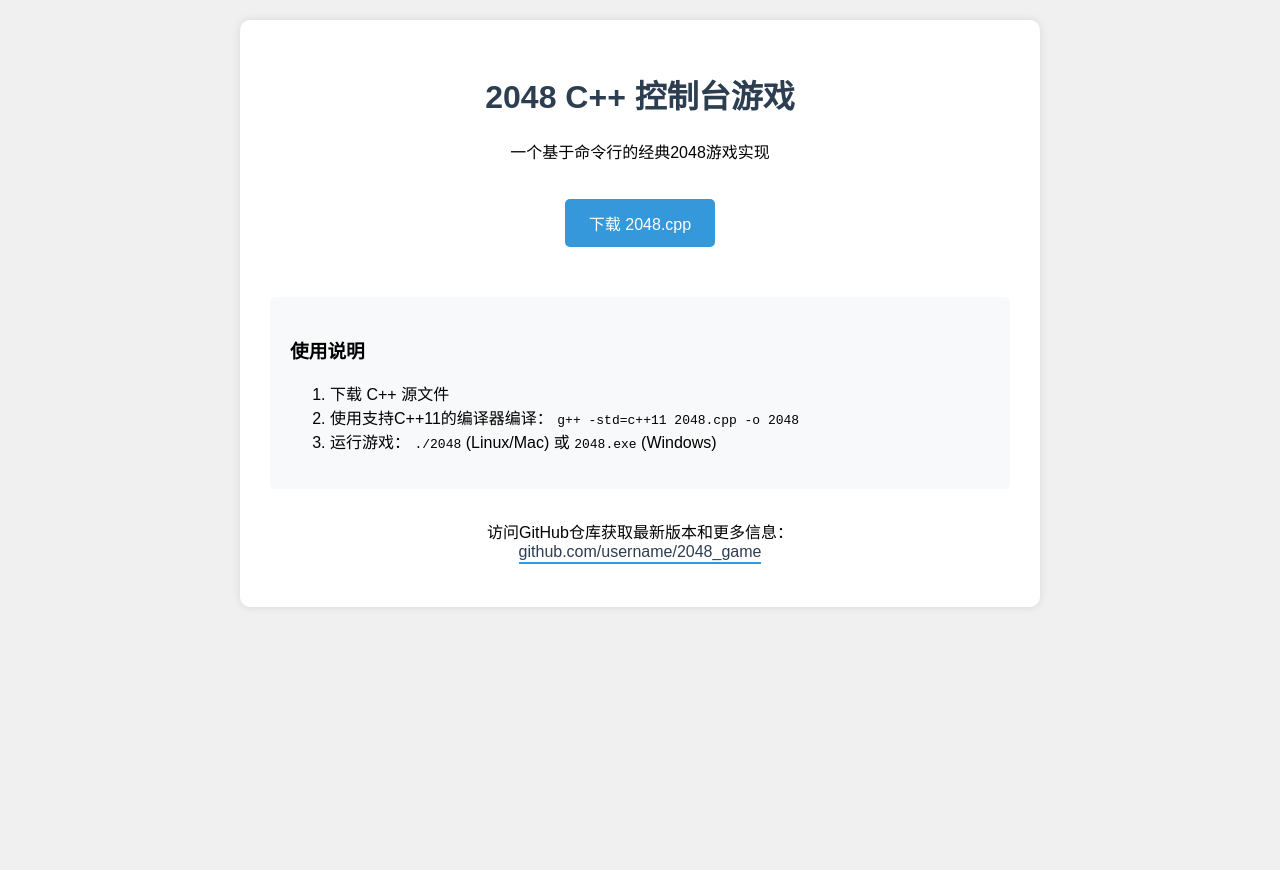
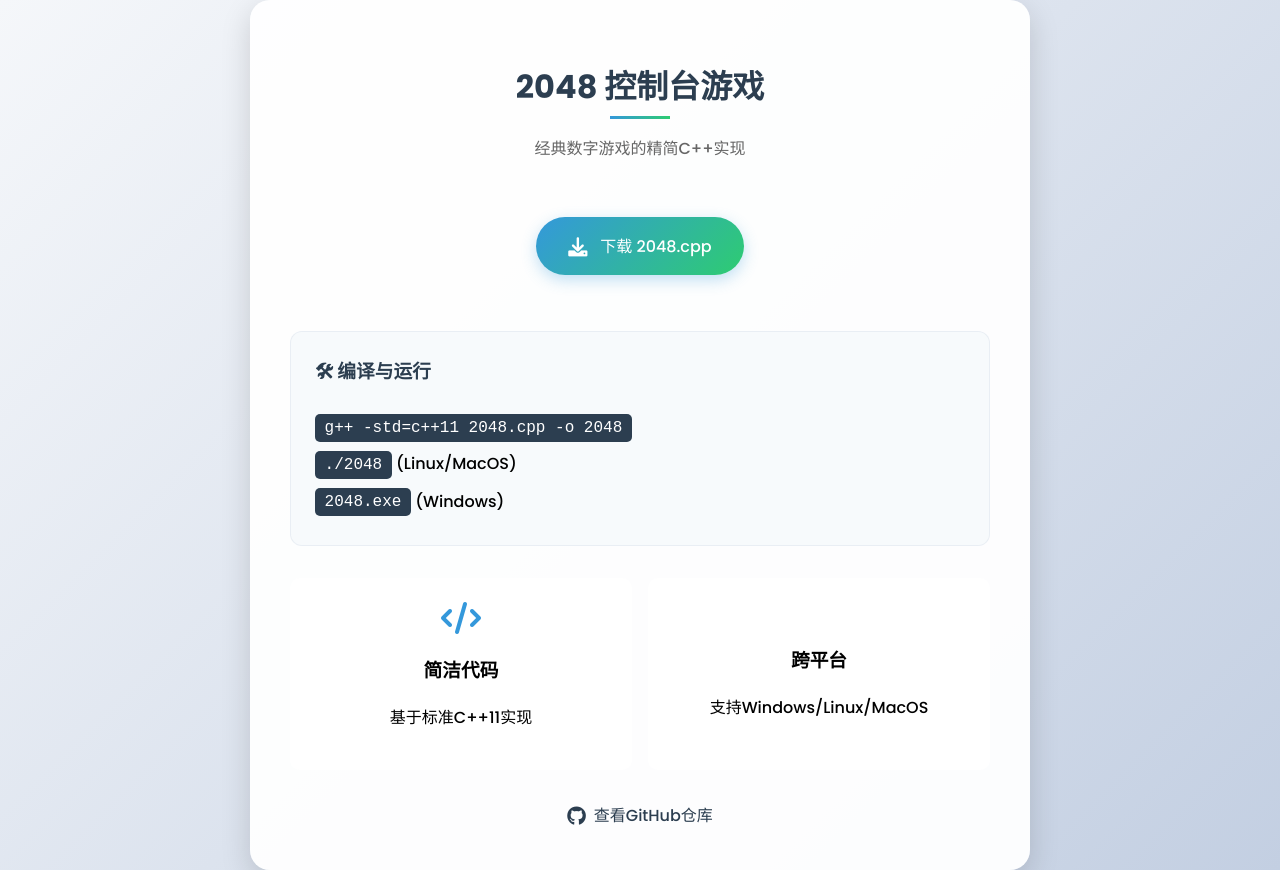
Before and after one commit to Shu-Qi-Hang/2048_game, a plain HTML site: page index.html in a window 1280 px wide. Before the commit the page ends 800 px from the top, so only its background shows below. Drawn offline with Linux system fonts and the light colour scheme.

Commit message:
index.html

```diff
--- a/index.html
+++ b/index.html
@@ -3,81 +3,198 @@
 <head>
     <meta charset="UTF-8">
     <meta name="viewport" content="width=device-width, initial-scale=1.0">
-    <title>2048 Game C++ 下载</title>
+    <title>2048 C++ 控制台游戏 | 舒启航的仓库</title>
+    <link href="https://fonts.googleapis.com/css2?family=Poppins:wght@300;500;700&display=swap" rel="stylesheet">
+    <link rel="stylesheet" href="https://cdnjs.cloudflare.com/ajax/libs/font-awesome/6.0.0/css/all.min.css">
     <style>
+        :root {
+            --primary-color: #2c3e50;
+            --secondary-color: #3498db;
+            --gradient-start: #3498db;
+            --gradient-end: #2ecc71;
+        }
+
         body {
-            font-family: Arial, sans-serif;
-            max-width: 800px;
-            margin: 0 auto;
-            padding: 20px;
-            background-color: #f0f0f0;
+            font-family: 'Poppins', sans-serif;
+            margin: 0;
+            padding: 0;
+            min-height: 100vh;
+            background: linear-gradient(135deg, #f5f7fa 0%, #c3cfe2 100%);
+            display: flex;
+            justify-content: center;
+            align-items: center;
         }
+
         .container {
+            background: rgba(255, 255, 255, 0.95);
+            padding: 2.5rem;
+            border-radius: 20px;
+            box-shadow: 0 10px 30px rgba(0,0,0,0.15);
+            width: 90%;
+            max-width: 700px;
+            transform: translateY(0);
+            animation: fadeInUp 0.8s ease;
+        }
+
+        @keyframes fadeInUp {
+            from {
+                opacity: 0;
+                transform: translateY(20px);
+            }
+            to {
+                opacity: 1;
+                transform: translateY(0);
+            }
+        }
+
+        h1 {
+            color: var(--primary-color);
+            font-weight: 700;
+            margin-bottom: 1rem;
             text-align: center;
-            background-color: white;
-            padding: 30px;
-            border-radius: 10px;
-            box-shadow: 0 0 10px rgba(0,0,0,0.1);
+            position: relative;
+            padding-bottom: 0.5rem;
         }
-        h1 {
-            color: #2c3e50;
+
+        h1::after {
+            content: '';
+            position: absolute;
+            bottom: 0;
+            left: 50%;
+            transform: translateX(-50%);
+            width: 60px;
+            height: 3px;
+            background: linear-gradient(90deg, var(--gradient-start), var(--gradient-end));
         }
+
         .download-btn {
-            display: inline-block;
-            padding: 12px 24px;
-            background-color: #3498db;
+            display: inline-flex;
+            align-items: center;
+            padding: 1rem 2rem;
+            background: linear-gradient(135deg, var(--gradient-start), var(--gradient-end));
             color: white;
             text-decoration: none;
+            border-radius: 50px;
+            margin: 1.5rem 0;
+            transition: all 0.3s ease;
+            box-shadow: 0 5px 15px rgba(52, 152, 219, 0.3);
+        }
+
+        .download-btn:hover {
+            transform: translateY(-3px);
+            box-shadow: 0 8px 25px rgba(52, 152, 219, 0.4);
+        }
+
+        .download-btn i {
+            margin-right: 0.8rem;
+            font-size: 1.2rem;
+        }
+
+        .instructions {
+            background: rgba(247, 250, 252, 0.9);
+            border-radius: 12px;
+            padding: 1.5rem;
+            margin: 2rem 0;
+            border: 1px solid rgba(203, 213, 224, 0.3);
+        }
+
+        code {
+            background: #2c3e50;
+            color: white;
+            padding: 0.3rem 0.6rem;
             border-radius: 5px;
-            margin: 20px;
-            transition: background-color 0.3s;
+            font-family: 'Courier New', monospace;
+            display: inline-block;
+            margin: 0.3rem 0;
         }
-        .download-btn:hover {
-            background-color: #2980b9;
+
+        .github-link {
+            display: inline-flex;
+            align-items: center;
+            color: var(--primary-color);
+            text-decoration: none;
+            transition: color 0.3s ease;
         }
-        .github-link {
-            color: #2c3e50;
-            text-decoration: none;
-            border-bottom: 2px solid #3498db;
-            padding-bottom: 2px;
+
+        .github-link:hover {
+            color: var(--gradient-end);
         }
-        .instructions {
-            text-align: left;
-            margin: 30px 0;
-            padding: 20px;
-            background-color: #f8f9fa;
-            border-radius: 5px;
+
+        .github-link i {
+            margin-right: 0.5rem;
+            font-size: 1.2rem;
+        }
+
+        .feature-list {
+            display: grid;
+            grid-template-columns: repeat(auto-fit, minmax(200px, 1fr));
+            gap: 1rem;
+            margin: 2rem 0;
+        }
+
+        .feature-card {
+            background: white;
+            padding: 1.5rem;
+            border-radius: 10px;
+            text-align: center;
+            transition: transform 0.3s ease;
+        }
+
+        .feature-card:hover {
+            transform: translateY(-5px);
+        }
+
+        @media (max-width: 768px) {
+            .container {
+                padding: 1.5rem;
+                width: 95%;
+            }
         }
     </style>
 </head>
 <body>
     <div class="container">
-        <h1>2048 C++ 控制台游戏</h1>
-        <p>一个基于命令行的经典2048游戏实现</p>
+        <h1>2048 控制台游戏</h1>
+        <p style="text-align: center; color: #666; margin-bottom: 2rem;">经典数字游戏的精简C++实现</p>
 
-        <a href="https://github.com/username/2048_game/raw/main/2048.cpp" class="download-btn" download>
-            下载 2048.cpp
-        </a>
+        <div style="text-align: center;">
+            <a href="https://github.com/Shu-Qi-Hang/2048_game/raw/main/2048.cpp"
+               class="download-btn"
+               download>
+                <i class="fas fa-download"></i>
+                下载 2048.cpp
+            </a>
+        </div>
 
         <div class="instructions">
-            <h3>使用说明</h3>
-            <ol>
-                <li>下载 C++ 源文件</li>
-                <li>使用支持C++11的编译器编译：
-                    <code>g++ -std=c++11 2048.cpp -o 2048</code>
-                </li>
-                <li>运行游戏：
-                    <code>./2048</code> (Linux/Mac) 或
-                    <code>2048.exe</code> (Windows)
-                </li>
-            </ol>
+            <h3 style="color: var(--primary-color); margin-top: 0;">🛠 编译与运行</h3>
+            <code>g++ -std=c++11 2048.cpp -o 2048</code><br>
+            <code>./2048</code> (Linux/MacOS)<br>
+            <code>2048.exe</code> (Windows)
         </div>
 
-        <p>访问GitHub仓库获取最新版本和更多信息：<br>
-            <a href="https://github.com/username/2048_game" class="github-link" target="_blank">
-                github.com/username/2048_game
+        <div class="feature-list">
+            <div class="feature-card">
+                <i class="fas fa-code" style="color: var(--gradient-start); font-size: 2rem;"></i>
+                <h3>简洁代码</h3>
+                <p>基于标准C++11实现</p>
+            </div>
+            <div class="feature-card">
+                <i class="fas fa-cross-platform" style="color: var(--gradient-end); font-size: 2rem;"></i>
+                <h3>跨平台</h3>
+                <p>支持Windows/Linux/MacOS</p>
+            </div>
+        </div>
+
+        <div style="text-align: center; margin-top: 2rem;">
+            <a href="https://github.com/Shu-Qi-Hang/2048_game"
+               class="github-link"
+               target="_blank"
+               rel="noopener noreferrer">
+                <i class="fab fa-github"></i>
+                查看GitHub仓库
             </a>
-        </p>
+        </div>
     </div>
 </body>
 </html>
```
